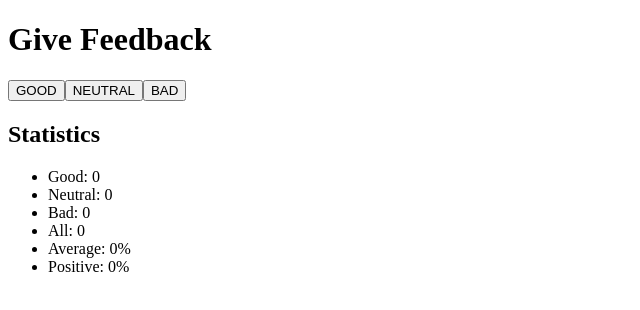
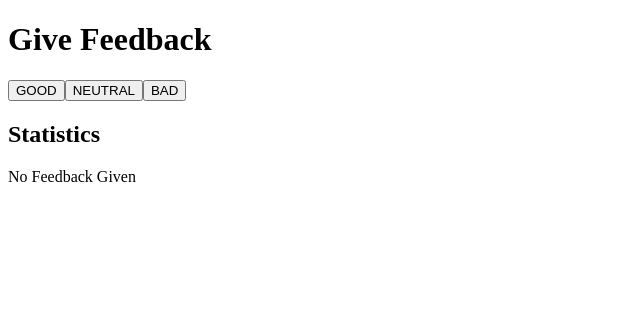
Before and after one commit to BrandonDrayton/full-stack-open, a React (Vite) app in the folder intro-to-react/unicafe/: page / in a window 1280 px wide. Shown: the top 310 px of the page, without its empty margins (0-640 px from the left). Built offline with nearby package versions, Linux system fonts and the light colour scheme.

Commit message:
Ternary statement added for stats

```diff
--- a/intro-to-react/unicafe/src/App.jsx
+++ b/intro-to-react/unicafe/src/App.jsx
@@ -13,7 +13,6 @@ const Buttons = ({ onBadClick, onGoodClick, onNeutralClick }) => {
 const Statistics = ({ good, neutral, bad, sum, avg, positive }) => {
   return (
     <div>
-      <h2>Statistics</h2>
       <ul>
         <li>Good: {good}</li>
         <li>Neutral: {neutral}</li>
@@ -53,6 +52,11 @@ const App = () => {
         onGoodClick={handleGoodClick}
         onNeutralClick={handleNeutralClick}
       />
+      <div>
+        <h2>Statistics</h2>
+        {sum === 0 ? (
+          "No Feedback Given"
+        ) : (
           <Statistics
             good={good}
             bad={bad}
@@ -61,6 +65,8 @@ const App = () => {
             avg={avg}
             positive={positive}
           />
+        )}
+      </div>
     </div>
   );
 };
```
Lines whose indentation alone changed are shown as unchanged.
